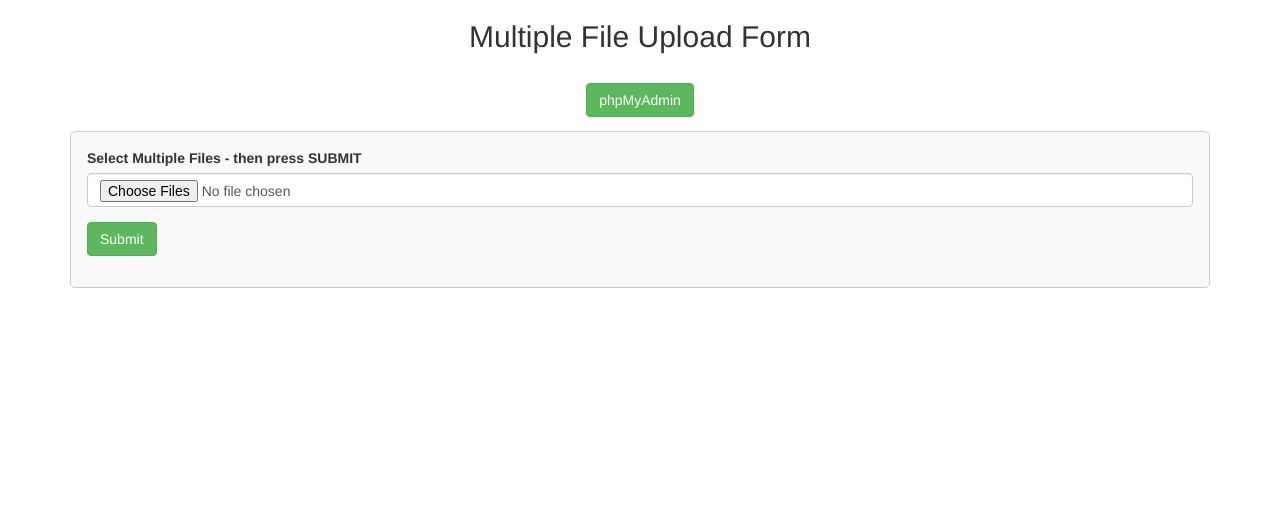
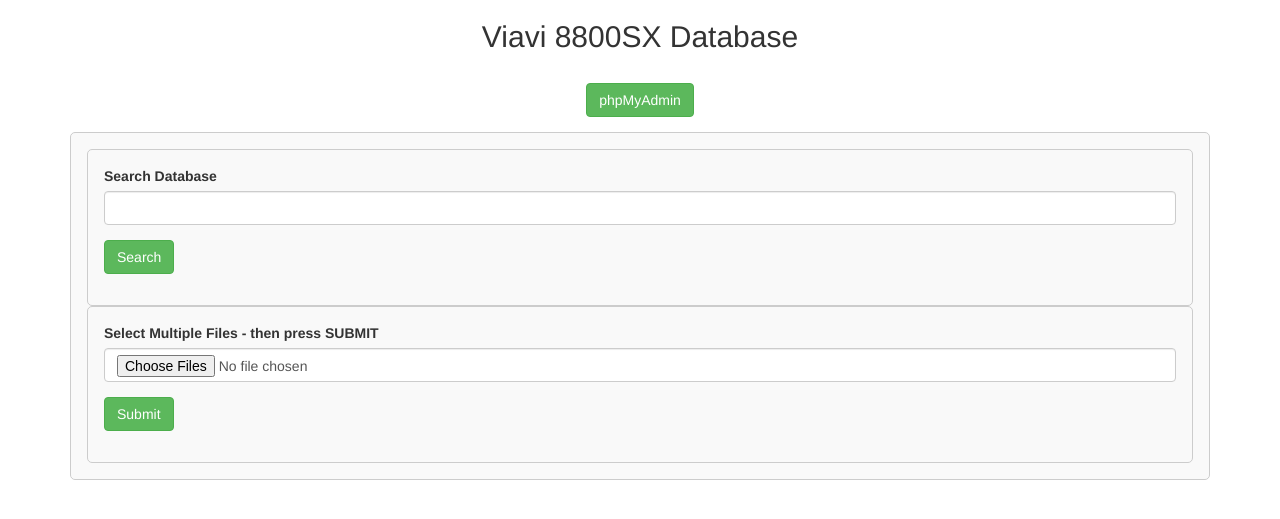
Before and after one commit to k9barry/8800SX, a PHP site: page / in a window 1280 px wide. Shown: the top 519 px of the page. Run offline with PHP 8.4, Linux system fonts and the light colour scheme; data that the repository does not hold is empty.

Commit message:
Added serial number search box and moved phpmyadmin link

```diff
--- a/data/web/index.php
+++ b/data/web/index.php
@@ -1,7 +1,7 @@
 <html>
 
 <head>
-  <title>Multiple File Upload Form</title>
+  <title>Viavi 8800SX Database</title>
   <link rel="stylesheet" href="bootstrap.min.css" />
 </head>
 <style>
@@ -95,10 +95,24 @@ if ($count > 0) {
 <body>
   <div class="container">
     <div class="table-responsive">
-      <h2 align="center">Multiple File Upload Form</h2><br />
-      <form align="center" action="http://localhost:8888/index.php?route=/sql&db=viavi&table=alignments&pos=0" target="_blank">
+      <h2 align="center">Viavi 8800SX Database</h2><br />
+      <form align="center" action="http://localhost:8888/index.php?route=/sql&db=viavi&table=alignments&pos=0" target="_blank" method="POST">
+        <div class="form-group">
           <input type="submit" value="phpMyAdmin" class="btn btn-success" />
+        </div>
       </form>
+      <div class="box">
+        <div class="box">
+          <form action="result.php" method="POST">
+            <div class="form-group">
+              <label for="image">Search Database</label>
+              <input type="text" name="serial" size="30" class="form-control">
+            </div>
+            <div class="form-group">
+              <input type="submit" value="Search" class="btn btn-success" />
+            </div>
+          </form>
+        </div>
         <div class="box">
           <form method="post" enctype="multipart/form-data">
             <div class="form-group">
@@ -115,6 +129,7 @@ if ($count > 0) {
         </div>
       </div>
     </div>
+  </div>
 </body>
 
 </html>
```
Also changed, not shown: data/web/result.php (added, +34 -0 lines). Lines whose indentation alone changed are shown as unchanged.
